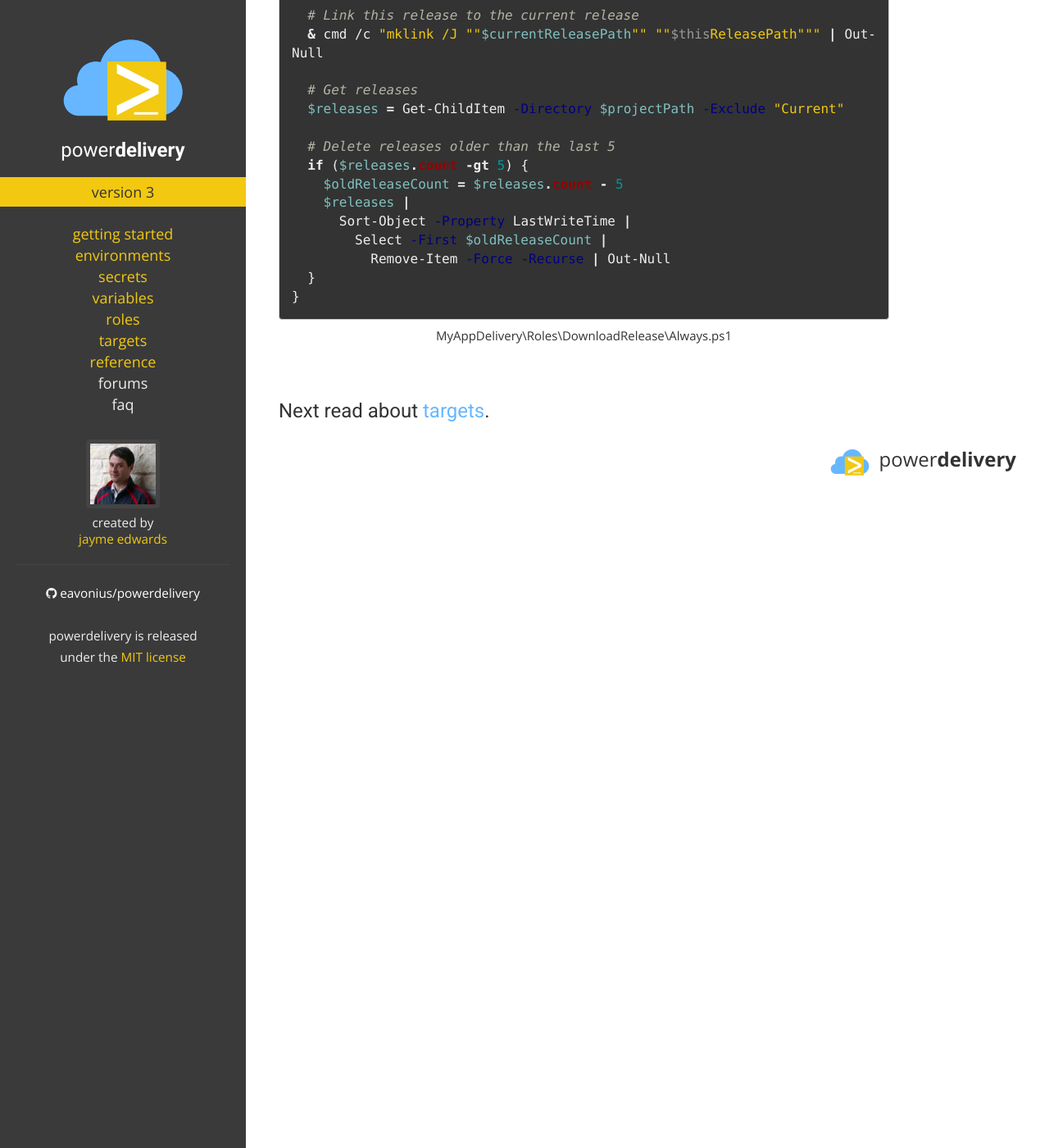
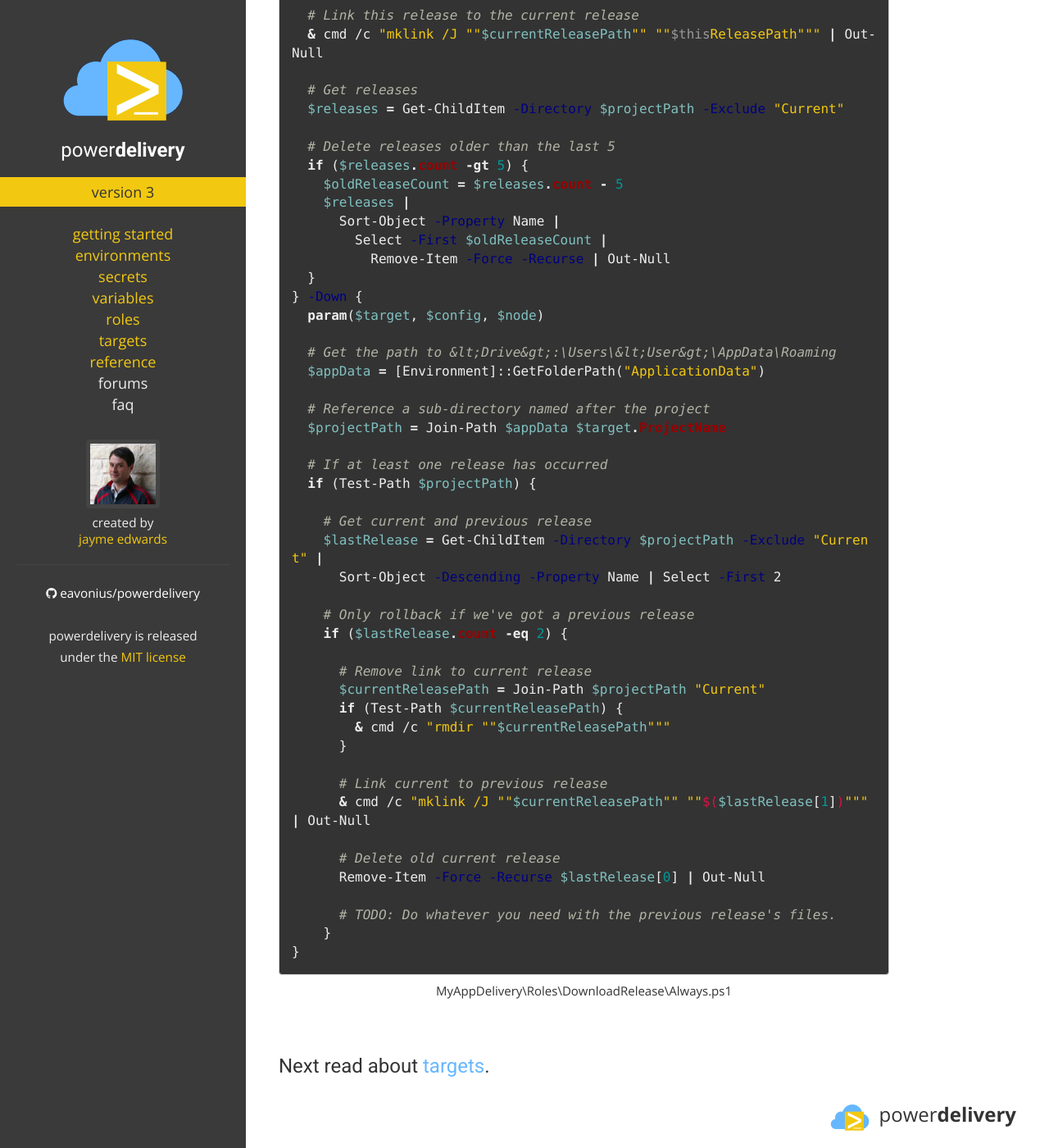
Before and after one commit to eavonius/powerdelivery, a Jekyll site: the page built from roles.markdown, in a window 1280 px wide and 1400 px high, scrolled down 5963 px. Shown: the whole window at 82% size. Built offline with Jekyll 4.4.1, drawn with Linux system fonts in a browser that asks for light colours; nearby versions of some CDN libraries; some of the changed text lies outside the part shown.

Commit message:
Updated release directories example

```diff
--- a/roles.markdown
+++ b/roles.markdown
@@ -248,7 +248,7 @@ The script below demonstrates creating release directories:
 Delivery:Role -Up {
   param($target, $config, $node)
 
-  # Get the path to <Drive>:\Users\<User>\AppData\Roaming
+  # Get the path to &lt;Drive&gt;:\Users\&lt;User&gt;\AppData\Roaming
   $appData = [Environment]::GetFolderPath("ApplicationData")
 
   # Reference a sub-directory named after the project
@@ -279,10 +279,43 @@ Delivery:Role -Up {
   if ($releases.count -gt 5) {
     $oldReleaseCount = $releases.count - 5
     $releases |
-      Sort-Object -Property LastWriteTime |
+      Sort-Object -Property Name |
         Select -First $oldReleaseCount |
           Remove-Item -Force -Recurse | Out-Null
   }
+} -Down {
+  param($target, $config, $node)
+
+  # Get the path to &lt;Drive&gt;:\Users\&lt;User&gt;\AppData\Roaming
+  $appData = [Environment]::GetFolderPath("ApplicationData")
+
+  # Reference a sub-directory named after the project
+  $projectPath = Join-Path $appData $target.ProjectName
+
+  # If at least one release has occurred
+  if (Test-Path $projectPath) {
+
+    # Get current and previous release
+    $lastRelease = Get-ChildItem -Directory $projectPath -Exclude "Current" |
+      Sort-Object -Descending -Property Name | Select -First 2
+
+    # Only rollback if we've got a previous release
+    if ($lastRelease.count -eq 2) {
+
+      # Remove link to current release
+      $currentReleasePath = Join-Path $projectPath "Current"
+      if (Test-Path $currentReleasePath) {
+        & cmd /c "rmdir ""$currentReleasePath"""
+      }
+
+      # Link current to previous release
+      & cmd /c "mklink /J ""$currentReleasePath"" ""$($lastRelease[1])""" | Out-Null
+
+      # Delete old current release
+      Remove-Item -Force -Recurse $lastRelease[0] | Out-Null
+
+      # TODO: Do whatever you need with the previous release's files.
+    }
 }
 {% endhighlight %}
   <div class="filename">MyAppDelivery\Roles\DownloadRelease\Always.ps1</div>
```
